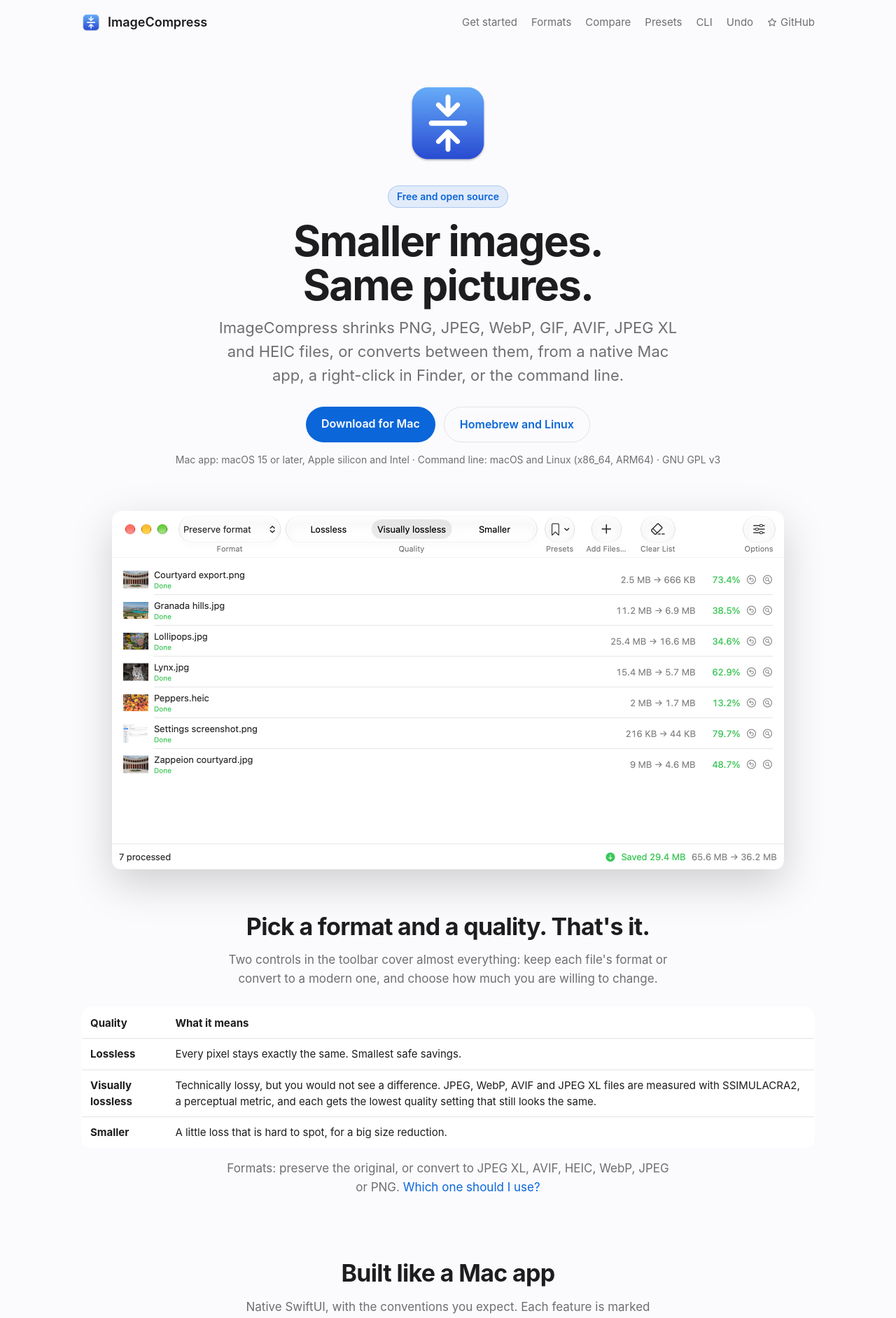
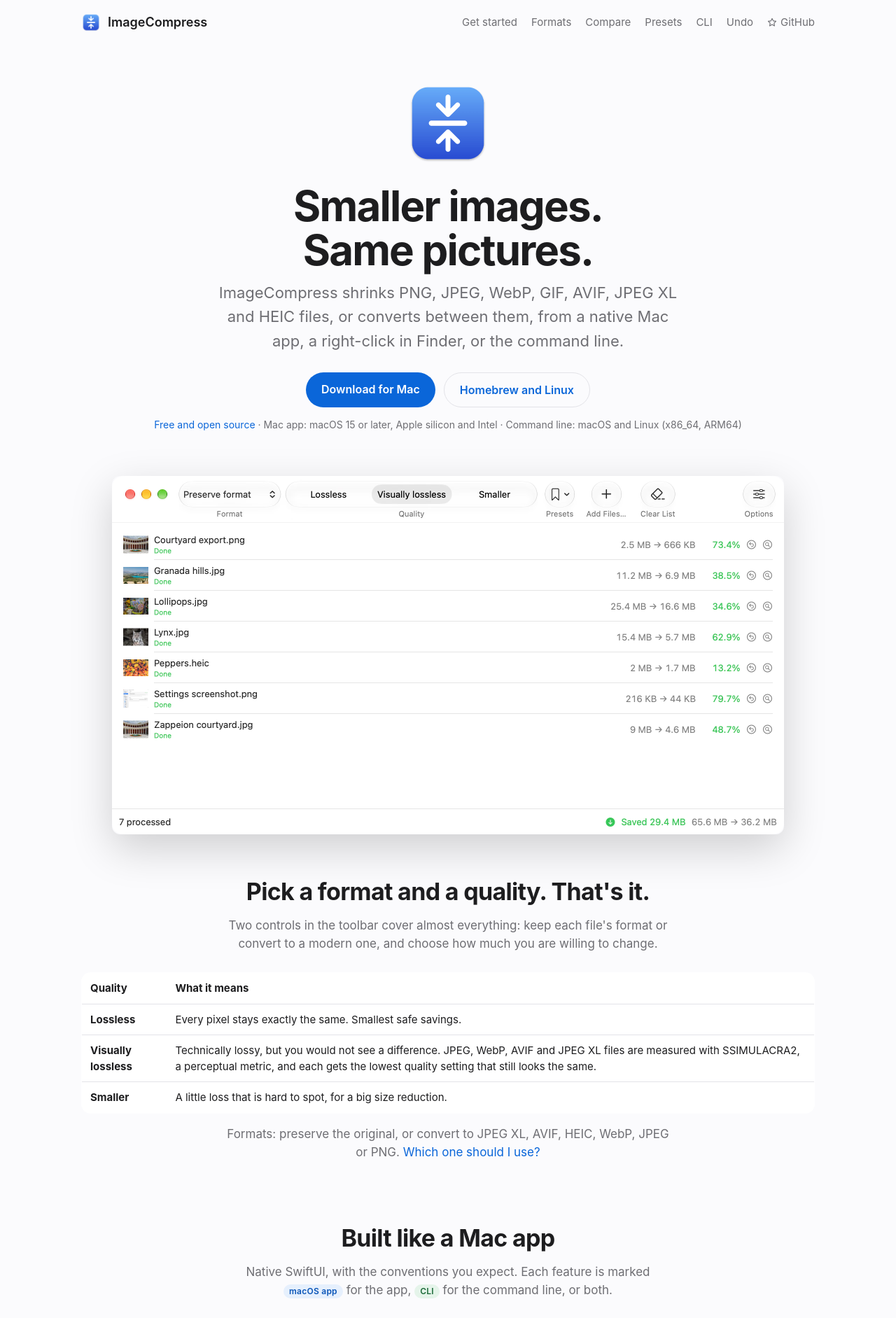
Before and after one commit to nickv2002/ImageCompress, a Jekyll site: the page built from docs/index.html, in a window 1280 px wide. Shown: the top 1883 px of the page at 70% size. Built offline with Jekyll 4.4.1, drawn with Linux system fonts in a browser that asks for light colours.

Commit message:
Docs home: drop the hero badge; say Free and open source in the requirements line instead, linking to that section
Co-Authored-By: Claude Opus 5.5 <noreply@anthropic.com>
Claude-Session: https://claude.ai/code/session_018AN7977s2HjrR41McEq89K

```diff
--- a/docs/assets/site.css
+++ b/docs/assets/site.css
@@ -77,9 +77,6 @@ pre code { background: none; padding: 0; }
 /* landing page */
 .hero { max-width: 1080px; margin: 0 auto; padding: 48px 16px 24px; text-align: center; }
 .hero img.icon { width: 128px; height: 128px; }
-.hero .badge { display: table; margin: 18px auto 0; padding: 4px 12px; border-radius: 999px; font-size: 14px; font-weight: 600;
-  color: var(--accent); background: color-mix(in srgb, var(--accent) 10%, transparent); border: 1px solid color-mix(in srgb, var(--accent) 25%, transparent); }
-.hero .badge:hover { text-decoration: none; background: color-mix(in srgb, var(--accent) 16%, transparent); }
 .hero h1 { font-size: clamp(36px, 6vw, 60px); line-height: 1.05; letter-spacing: -0.03em; margin: 16px 0 12px; }
 .hero p.tag { font-size: clamp(18px, 2.4vw, 22px); color: var(--muted); max-width: 680px; margin: 0 auto 28px; }
 .cta { display: flex; justify-content: center; flex-wrap: wrap; gap: 12px; }
--- a/docs/index.html
+++ b/docs/index.html
@@ -4,7 +4,6 @@ description: Smaller images that look the same. Compress and convert PNG, JPEG,
 ---
 <section class="hero">
   <img class="icon" src="{{ site.baseurl }}/assets/icon.png" alt="ImageCompress app icon" width="128" height="128">
-  <a class="badge" href="{{ site.repo }}">Free and open source</a>
   <h1>Smaller images.<br>Same pictures.</h1>
   <p class="tag">ImageCompress shrinks PNG, JPEG, WebP, GIF, AVIF, JPEG XL and HEIC files, or converts between them,
     from a native Mac app, a right-click in Finder, or the command line.</p>
@@ -12,7 +11,7 @@ description: Smaller images that look the same. Compress and convert PNG, JPEG,
     <a class="button" href="https://github.com/nickv2002/ImageCompress/releases/latest/download/ImageCompress.zip">Download for Mac</a>
     <a class="button secondary" href="#install">Homebrew and Linux</a>
   </div>
-  <p class="req">Mac app: macOS 15 or later, Apple silicon and Intel · Command line: macOS and Linux (x86_64, ARM64) · GNU GPL v3</p>
+  <p class="req"><a href="#open-source">Free and open source</a> · Mac app: macOS 15 or later, Apple silicon and Intel · Command line: macOS and Linux (x86_64, ARM64)</p>
 </section>
 
 <div class="shot">
```
